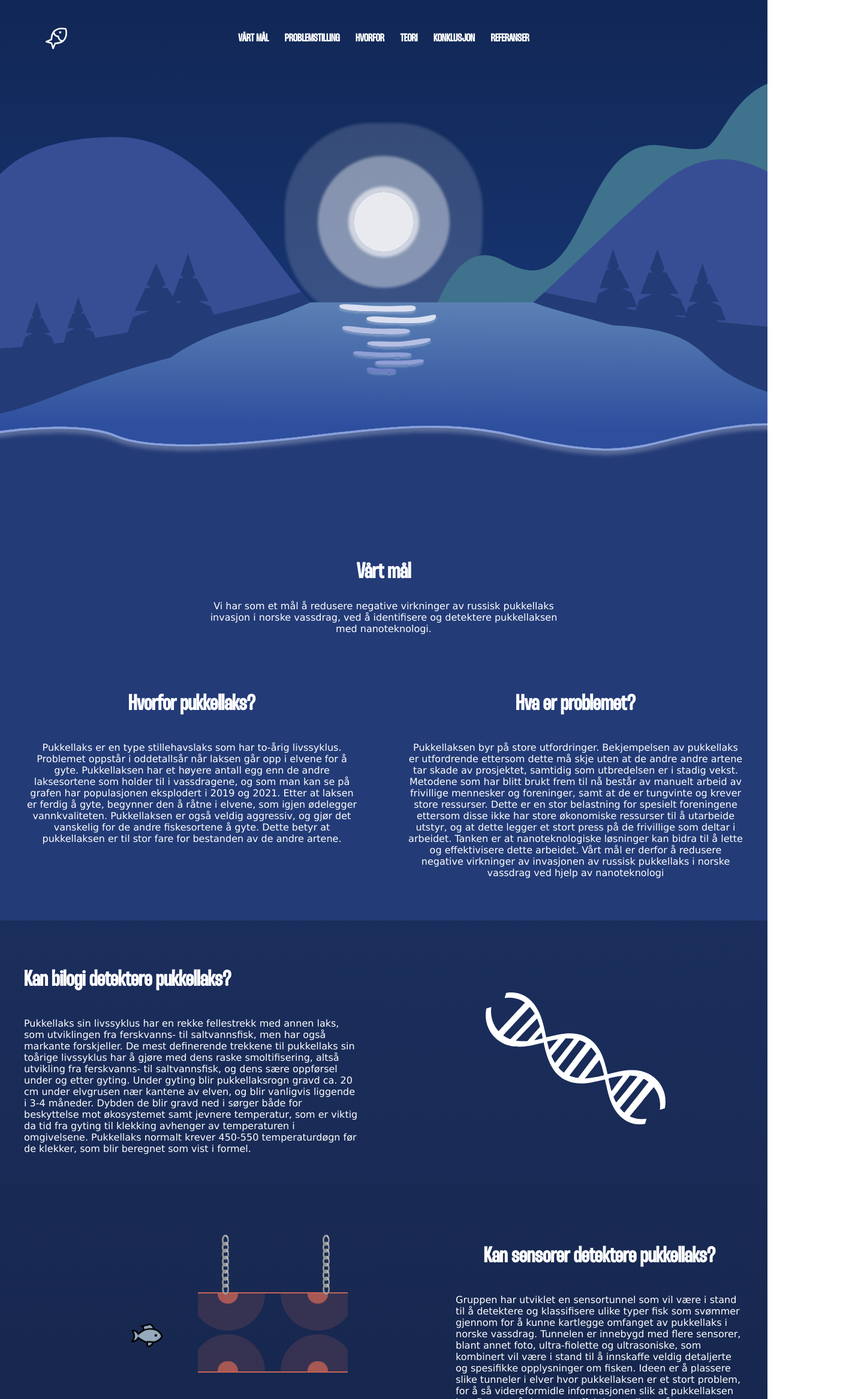
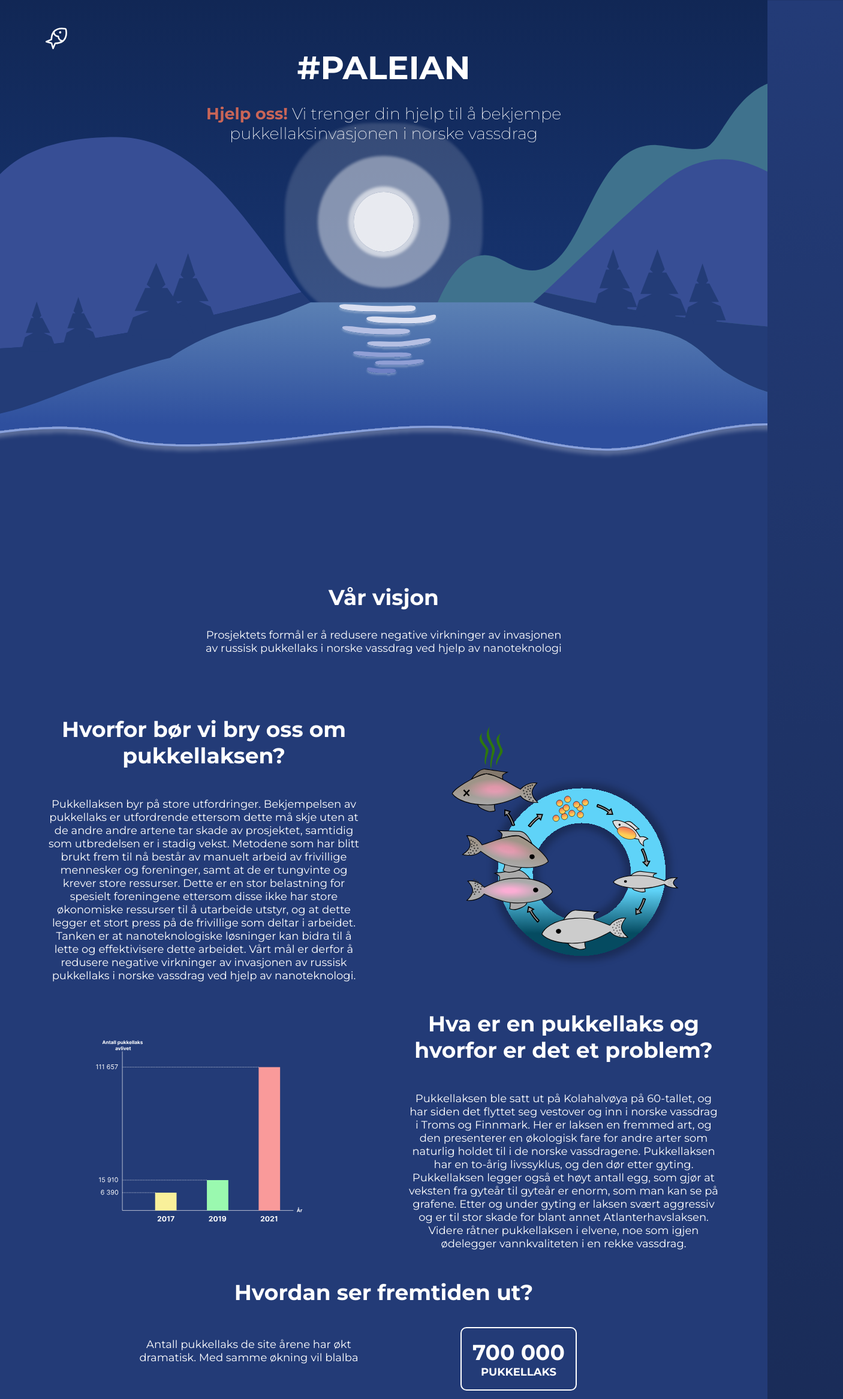
Before and after one commit to georgsku/EiT-nanoteknologi-pukkellaks, a React (Create React App) app: page / in a window 1280 px wide. Shown: the top 2333 px of the page at 60% size, 1406 px wide, since content can reach past the window. Built offline with nearby package versions, Linux system fonts and the light colour scheme.

Commit message:
endringer som er smuuuude

```diff
--- a/src/index.scss
+++ b/src/index.scss
@@ -35,6 +35,8 @@
   text-rendering: optimizeLegibility;
 }
 
+@import url('https://fonts.googleapis.com/css2?family=Montserrat:ital,wght@0,200;0,300;0,400;0,500;0,600;0,700;0,800;1,400&family=Roboto:wght@100;400;700&display=swap');
+
  :root {
   --purple: #644E5B;
   --pink: #9E5A63;
@@ -67,7 +69,8 @@ html {
 
 a, button {
   outline: none;
-  font-family: 'ThunderMed', sans-serif;
+  font-family: 'Montserrat', sans-serif;
+  //font-family: 'ThunderMed', sans-serif;
 }
 
 a {
@@ -82,7 +85,8 @@ body {
   //background: linear-gradient(#0e5167, #06232d);
   background: linear-gradient(#233B77, #0B1428);
   color: white;
-  font-family: 'ThunderMed', sans-serif;
+  font-family: 'Montserrat', sans-serif;
+  //font-family: 'ThunderMed', sans-serif;
   -webkit-font-smoothing: antialiased;
   -moz-osx-font-smoothing: grayscale;
   font-size: 18px;
@@ -90,8 +94,8 @@ body {
   position: relative;
 }
 p {
-  font-size: 16px;
-  font-family: 'Verdana', sans-serif;
+  font-family: 'Montserrat', sans-serif;
+  //font-family: 'Verdana', sans-serif;
 }
 
 section {
--- a/src/index.tsx
+++ b/src/index.tsx
@@ -7,6 +7,7 @@ import Goals from './views/Goals/Goals'
 import Refrences from './views/Refrences/Refrences';
 import Biology from './views/Biology/Biology';
 import Sensors from './views/Sensors/Sensors';
+import Conclusion from './views/Conclusion/Conclusion';
 import Footer from './views/Footer/Footer';
 import AboutUs from './views/AboutUs/AboutUs';
 import reportWebVitals from './reportWebVitals';
@@ -20,6 +21,7 @@ ReactDOM.render(
     <Goals></Goals>
     <Biology></Biology>
     <Sensors></Sensors>
+    <Conclusion></Conclusion>
     <AboutUs></AboutUs>
     <Refrences></Refrences>
     <Fishtank></Fishtank>
--- a/src/views/AboutUs/AboutUs.tsx
+++ b/src/views/AboutUs/AboutUs.tsx
@@ -14,7 +14,8 @@ function AboutUs() {
   return (
     <section className='center luftig narrow'>
       <div className="main-panel">
-        <h1>Hvem er vi?</h1>
+        <h1>Dette er oss</h1>
+        <p>Vi er et tverrfaglig team som jobbe godt sammen for å bekjempe pukkellaksen.</p>
         <div className="AboutUs">
           {
             info.map((i) =>
--- /dev/null
+++ b/src/views/Conclusion/Conclusion.scss
@@ -0,0 +1,4 @@
+.conclusion {
+  text-align: center;
+
+}
--- /dev/null
+++ b/src/views/Conclusion/Conclusion.tsx
@@ -0,0 +1,12 @@
+import './Conclusion.scss';
+
+function Conclusion() {
+
+  return (
+    <section className="conclusion narrow">
+      <h1>Dette kan du gjøre for å hjelpe oss</h1>
+    </section>
+  );
+}
+
+export default Conclusion;
--- a/src/views/Goals/Goals.scss
+++ b/src/views/Goals/Goals.scss
@@ -8,4 +8,25 @@
         position: unset;
     }
 
+    .counter {
+        border: 2px solid white;
+        border-radius: 10px;
+        width: fit-content;
+        padding: 1em;
+        font-weight: 700;
+        p,h1 {
+            margin: 0;
+
+        }
+      }
+      .narrow-l {
+          max-width:1200px;
+          margin: 2em auto;
+        }
+
+        .narrow {
+          max-width: 900px;
+          margin: 2em auto;
+      }
+
 }
--- a/src/views/Goals/Goals.tsx
+++ b/src/views/Goals/Goals.tsx
@@ -1,23 +1,50 @@
 import './Goals.scss';
+import stats from '../../svg/statistikk.svg'
+import lifecycle from '../../svg/lifecycle.svg'
 
 function Goals() {
   return (
     <section className='goals luftig'>
+      <div className="narrow-l">
         <div className="super-narrow auto-center luftig">
-        <h1>Vårt mål</h1>
-        <p> Vi har som et mål å redusere negative virkninger av russisk pukkellaks invasjon i norske vassdrag, ved å identifisere og detektere pukkellaksen med nanoteknologi. </p>
+          <h1>Vår visjon</h1>
+          <p> Prosjektets formål er å redusere negative virkninger av invasjonen av russisk pukkellaks i norske vassdrag ved hjelp av nanoteknologi</p>
+        </div>
+        <div className="panels ">
+          <div className="left-panel">
+            <h1 id="problem">Hvorfor bør vi bry oss om pukkellaksen?</h1>
+            <p>
+            Pukkellaksen byr på store utfordringer. Bekjempelsen av pukkellaks er utfordrende ettersom dette må skje uten at de andre andre artene tar skade av prosjektet, samtidig som utbredelsen er i stadig vekst. Metodene som har blitt brukt frem til nå består av manuelt arbeid av frivillige mennesker og foreninger, samt at de er tungvinte og krever store ressurser. Dette er en stor belastning for spesielt foreningene ettersom disse ikke har store økonomiske ressurser til å utarbeide utstyr, og at dette legger et stort press på de frivillige som deltar i arbeidet. Tanken er at nanoteknologiske løsninger kan bidra til å lette og effektivisere dette arbeidet. Vårt mål er derfor å redusere negative virkninger av invasjonen av russisk pukkellaks i norske vassdrag ved hjelp av nanoteknologi.
+            </p>
+          </div>
+          <div className="right-panel place-center">
+            <img src={lifecycle} alt="" />
+          </div>
         </div>
         <div className="panels">
-        <div className="left-panel">
-          <h1 id="problem">Hvorfor pukkellaks?</h1>
-          <p>Pukkellaks er en type stillehavslaks som har to-årig livssyklus. Problemet oppstår i oddetallsår når laksen går opp i elvene for å gyte. Pukkellaksen har et høyere antall egg enn de andre laksesortene som holder til i vassdragene, og som man kan se på grafen har populasjonen eksplodert i 2019 og 2021. Etter at laksen er ferdig å gyte, begynner den å råtne i elvene, som igjen ødelegger vannkvaliteten. Pukkellaksen er også veldig aggressiv, og gjør det vanskelig for de andre fiskesortene å gyte. Dette betyr at pukkellaksen er til stor fare for bestanden av de andre artene.
+          <div className="left-panel place-center">
+            <img src={stats} alt="" />
+          </div>
+          <div className="right-panel">
+            <h1 id="why" >Hva er en pukkellaks og hvorfor er det et problem?</h1>
+            <p>
+            Pukkellaksen ble satt ut på Kolahalvøya på 60-tallet, og har siden det flyttet seg vestover og inn i norske vassdrag i Troms og Finnmark. Her er laksen en fremmed art, og den presenterer en økologisk fare for andre arter som naturlig holdet til i de norske vassdragene. Pukkellaksen har en to-årig livssyklus, og den dør etter gyting. Pukkellaksen legger også et høyt antall egg, som gjør at veksten fra gyteår til gyteår er enorm, som man kan se på grafene. Etter og under gyting er laksen svært aggressiv og er til stor skade for blant annet Atlanterhavslaksen. Videre råtner pukkellaksen i elvene, noe som igjen ødelegger vannkvaliteten i en rekke vassdrag.
             </p>
           </div>
-        <div className="left-panel">
-          <h1 id="why" >Hva er problemet?</h1>
+        </div>
+        <h1>Hvordan ser fremtiden ut?</h1>
+        <div className="panels narrow">
+          <div className="left-panel ">
             <p>
-          Pukkellaksen byr på store utfordringer. Bekjempelsen av pukkellaks er utfordrende ettersom dette må skje uten at de andre andre artene tar skade av prosjektet, samtidig som utbredelsen er i stadig vekst. Metodene som har blitt brukt frem til nå består av manuelt arbeid av frivillige mennesker og foreninger, samt at de er tungvinte og krever store ressurser. Dette er en stor belastning for spesielt foreningene ettersom disse ikke har store økonomiske ressurser til å utarbeide utstyr, og at dette legger et stort press på de frivillige som deltar i arbeidet. Tanken er at nanoteknologiske løsninger kan bidra til å lette og effektivisere dette arbeidet. Vårt mål er derfor å redusere negative virkninger av invasjonen av russisk pukkellaks i norske vassdrag ved hjelp av nanoteknologi
+              Antall pukkellaks de site årene har økt dramatisk. Med samme økning vil blalba
             </p>
+          </div>
+          <div className="right-panel place-center">
+            <div className='counter'>
+              <h1>700 000</h1>
+              <p>PUKKELLAKS</p>
+            </div>
+          </div>
         </div>
       </div>
     </section>
--- a/src/views/Navbar/Navbar.tsx
+++ b/src/views/Navbar/Navbar.tsx
@@ -9,14 +9,14 @@ function Nav() {
   return (
     <nav>
         <a href="/"><svg xmlns="http://www.w3.org/2000/svg" width="192" height="192" fill="#ffffff" viewBox="0 0 256 256"><rect width="256" height="256" fill="none"></rect><circle cx="156" cy="76" r="12"></circle><path d="M186.3,167.9H184a48,48,0,0,1-48-48A48,48,0,0,1,88,72a17.7,17.7,0,0,1,.1-2.3" fill="none" stroke="#ffffff" stroke-linecap="round" stroke-linejoin="round" stroke-width="16"></path><path d="M62.2,153.2,8,176l56,16,16,56,22.8-54.2h0c138.4-3.3,120-122.9,114.4-148.9a8.2,8.2,0,0,0-6.1-6.1c-26-5.6-145.6-24-148.9,114.4Z" fill="none" stroke="#ffffff" stroke-linecap="round" stroke-linejoin="round" stroke-width="16"></path></svg></a>
-      <ul>
+   {/*    <ul>
         <li onClick={() => navTo("goal")}>Vårt mål</li>
         <li onClick={() => navTo("problem")}>Problemstilling</li>
         <li onClick={() => navTo("why")}>Hvorfor</li>
         <li onClick={() => navTo("theory")}>Teori</li>
         <li onClick={() => navTo("conlusion")}>Konklusjon</li>
         <li onClick={() => navTo("ref")}>Referanser</li>
-      </ul>
+      </ul> */}
     </nav>
   );
 }
--- a/src/views/Ocean/Ocean.scss
+++ b/src/views/Ocean/Ocean.scss
@@ -1,8 +1,39 @@
+
 section.ocean {
   position: relative;
   height:100vh;
   width: 100%;
   background: linear-gradient(180deg, #112755 0%, #1A3B7F 100%);
+
+  .header {
+    position: absolute;
+    top: 10%;
+    left: 50%;
+    transform: translate(-50%);
+    text-align: center;
+
+    h1 {
+      font-size: 3em;
+      margin: 0;
+    }
+    p {
+      font-size: 1.5em;
+      font-weight: 200;
+    }
+    b {
+      color: var(--red);
+    }
+  }
+
+  .jumping-fish {
+    position: absolute;
+    left: 20%;
+    bottom: 13%;
+    z-index: 1;
+    transform: rotate(-90deg);
+    animation: jump 2s ease-in-out;
+    margin: 0;
+  }
 
  .background {
    position: absolute;
@@ -49,3 +80,9 @@ section.ocean {
   0% {opacity: 0; margin-top: 100px;}
   100% {opacity: 1; margin-top: 0;}
 }
+
+@keyframes jump {
+  0% { transform: translate(-50%, -50%) scale(1.25, 0.75) rotate(-90deg); }
+  50% { transform: translate(-50%, -150%) scale(1, 1) rotate(0); }
+  100% { transform: translate(-50%, -50%) scale(1.25, 0.75) rotate(90deg); }
+}
--- a/src/views/Ocean/Ocean.tsx
+++ b/src/views/Ocean/Ocean.tsx
@@ -1,11 +1,16 @@
 import './Ocean.scss';
 import background from '../../svg/background.svg'
 import wave from '../../svg/wave.svg'
+import fish from '../../svg/FishRed.svg'
 
 function Ocean() {
 
   return (
     <section  className='ocean'>
+        <div className='header'>
+          <h1>#PALEIAN</h1>
+          <p><b>Hjelp oss!</b> Vi trenger din hjelp til å bekjempe pukkellaksinvasjonen i norske vassdrag</p>
+        </div>
         <img className='background' src={background} alt="" />
         <div className="moon"></div>
         <img className='wave' src={wave} alt="" />
```
Also changed, not shown: src/svg/lifecycle.svg (added), src/svg/statistikk.svg (added). Lines whose indentation alone changed are shown as unchanged.
